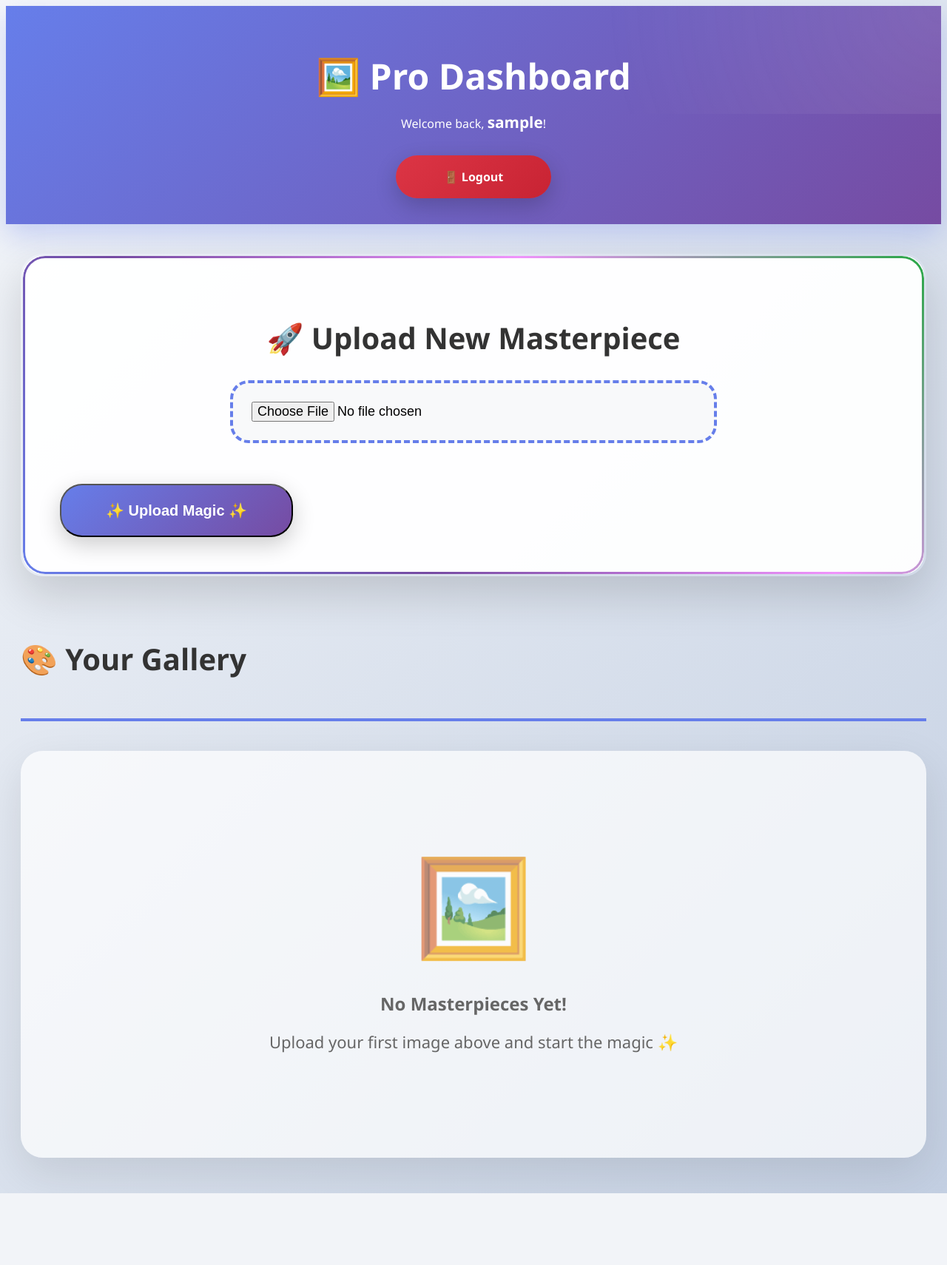
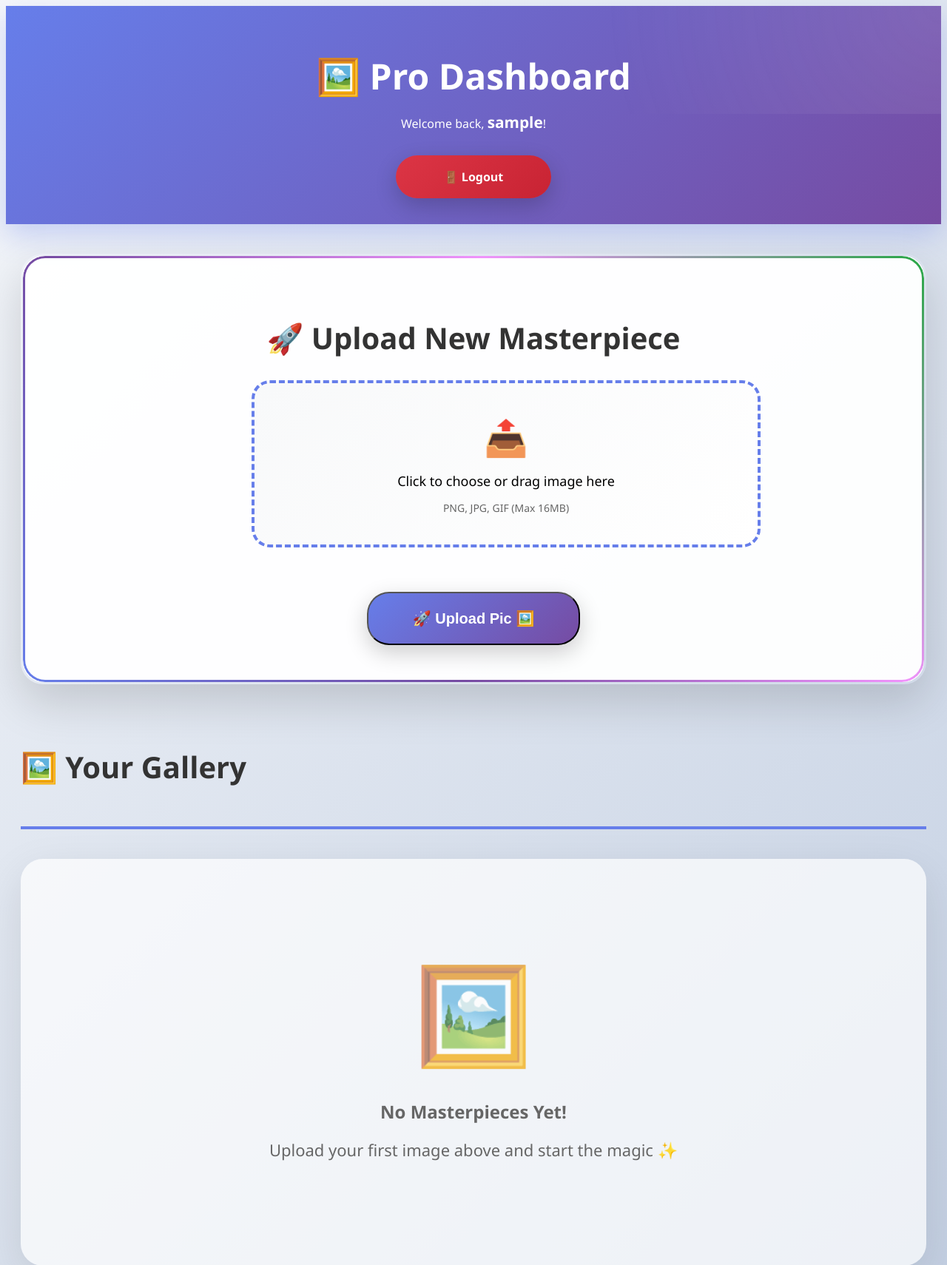
Before and after one commit to mswalih189/Image-conversion, a Flask app: page /dashboard in a window 1280 px wide. Shown: the top 1710 px of the page at 74% size. Before the commit the page ends 1613 px from the top, so only its background shows below. Run offline with Flask 3, Linux system fonts and the light colour scheme; the visitor is signed in with stand-in values (Sample User, id 1).

Commit message:
Enhance upload section with drag-and-drop support
Updated the upload section with a styled overlay for file input and added drag-and-drop functionality.

```diff
--- a/templates/dashboard.html
+++ b/templates/dashboard.html
@@ -235,17 +235,62 @@
         {% endwith %}
 
         <!-- Upload Pro -->
-        <div class="upload-section">
-            <h2>🚀 Upload New Masterpiece</h2>
-            <form method="POST" action="{{ url_for('upload') }}" enctype="multipart/form-data">
-                <input type="file" name="file" accept="image/*" required class="upload-input">
-                <button type="submit" class="btn btn-primary" style="width:auto; padding:22px 60px; font-size:20px; margin-top:25px;">✨ Upload Magic ✨</button>
-            </form>
+      <!-- FIXED Upload Section -->
+<div class="upload-section">
+    <h2>🚀 Upload New Masterpiece</h2>
+    <form method="POST" action="{{ url_for('upload') }}" enctype="multipart/form-data" id="uploadForm">
+        <div style="position: relative; display: inline-block; width: 100%; max-width: 600px; margin-bottom: 30px;">
+            <!-- Hidden real file input -->
+            <input type="file" name="file" accept="image/*" required id="fileInput"
+                   style="position: absolute; opacity: 0; width: 100%; height: 100%; cursor: pointer; z-index: 2;">
+
+            <!-- Styled overlay -->
+            <div class="upload-input" style="padding: 40px; border: 4px dashed #667eea; border-radius: 25px;
+                                           background: linear-gradient(135deg, #f8f9fa 0%, white 100%);
+                                           text-align: center; cursor: pointer; transition: all 0.3s;
+                                           font-size: 18px; min-height: 120px; display: flex; flex-direction: column;
+                                           align-items: center; justify-content: center; gap: 15px;">
+                <div style="font-size: 48px;">📤</div>
+                <div id="uploadText">Click to choose or drag image here</div>
+                <div style="font-size: 14px; color: #666;">PNG, JPG, GIF (Max 16MB)</div>
+            </div>
         </div>
+        <button type="submit" class="btn btn-primary" style="width:auto; padding:22px 60px; font-size:20px; margin: 0 auto; display: block;">
+            🚀 Upload Pic  🖼️
+        </button>
+    </form>
+</div>
+
+<script>
+document.getElementById('fileInput').addEventListener('change', function(e) {
+    const fileName = e.target.files[0]?.name || 'Choose image';
+    document.getElementById('uploadText').textContent = `Selected: ${fileName}`;
+});
+
+// Drag & Drop
+const uploadArea = document.querySelector('.upload-section');
+uploadArea.addEventListener('dragover', (e) => {
+    e.preventDefault();
+    uploadArea.style.borderColor = '#28a745';
+});
+uploadArea.addEventListener('dragleave', () => {
+    uploadArea.style.borderColor = '#667eea';
+});
+uploadArea.addEventListener('drop', (e) => {
+    e.preventDefault();
+    uploadArea.style.borderColor = '#667eea';
+    const files = e.dataTransfer.files;
+    if (files.length > 0) {
+        document.getElementById('fileInput').files = files;
+        document.getElementById('uploadText').textContent = `Selected: ${files[0].name}`;
+    }
+});
+</script>
+
 
         <!-- Files Gallery -->
         <div class="files-header">
-            <h2>🎨 Your Gallery</h2>
+            <h2> 🖼️  Your Gallery</h2>
             {% if files %}
                 <div class="file-count">{{ files|length }} Masterpieces</div>
             {% endif %}
```
